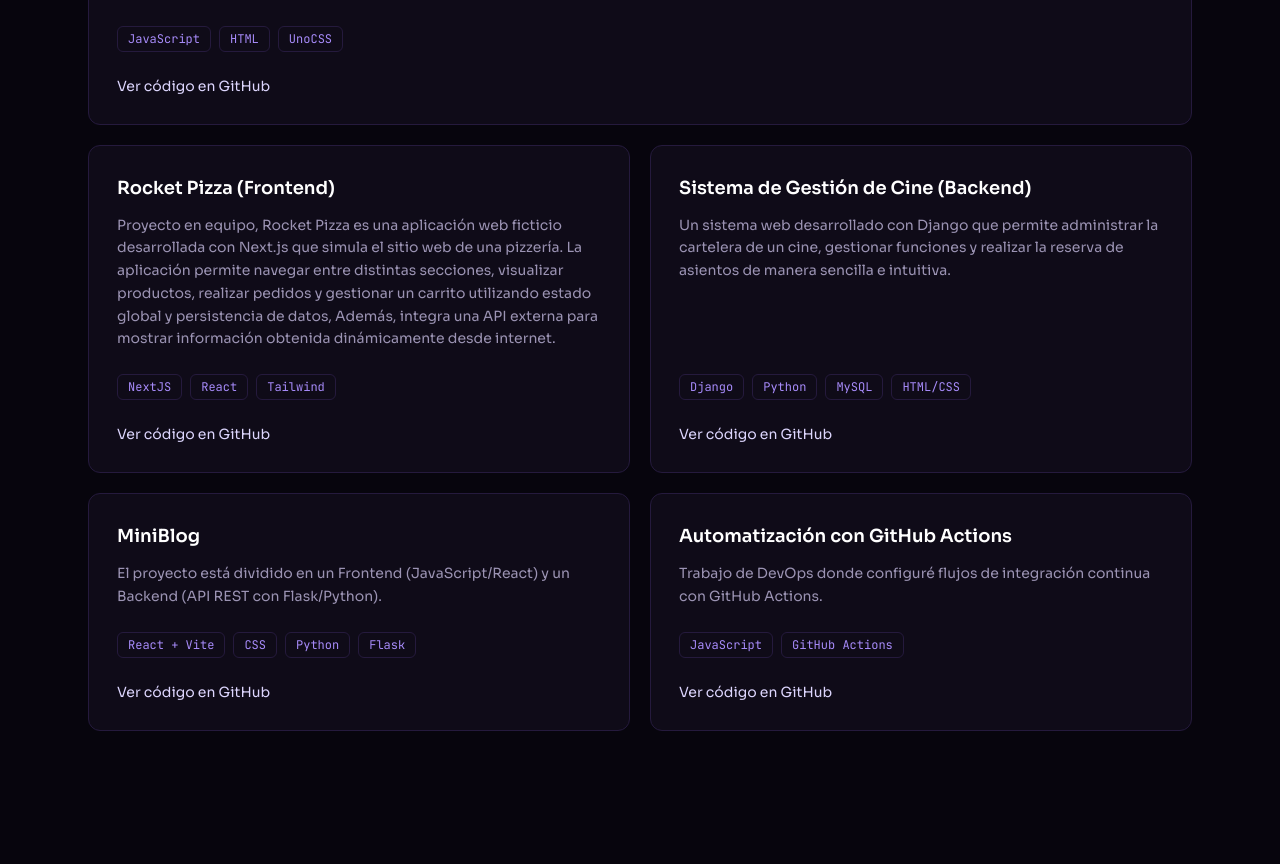
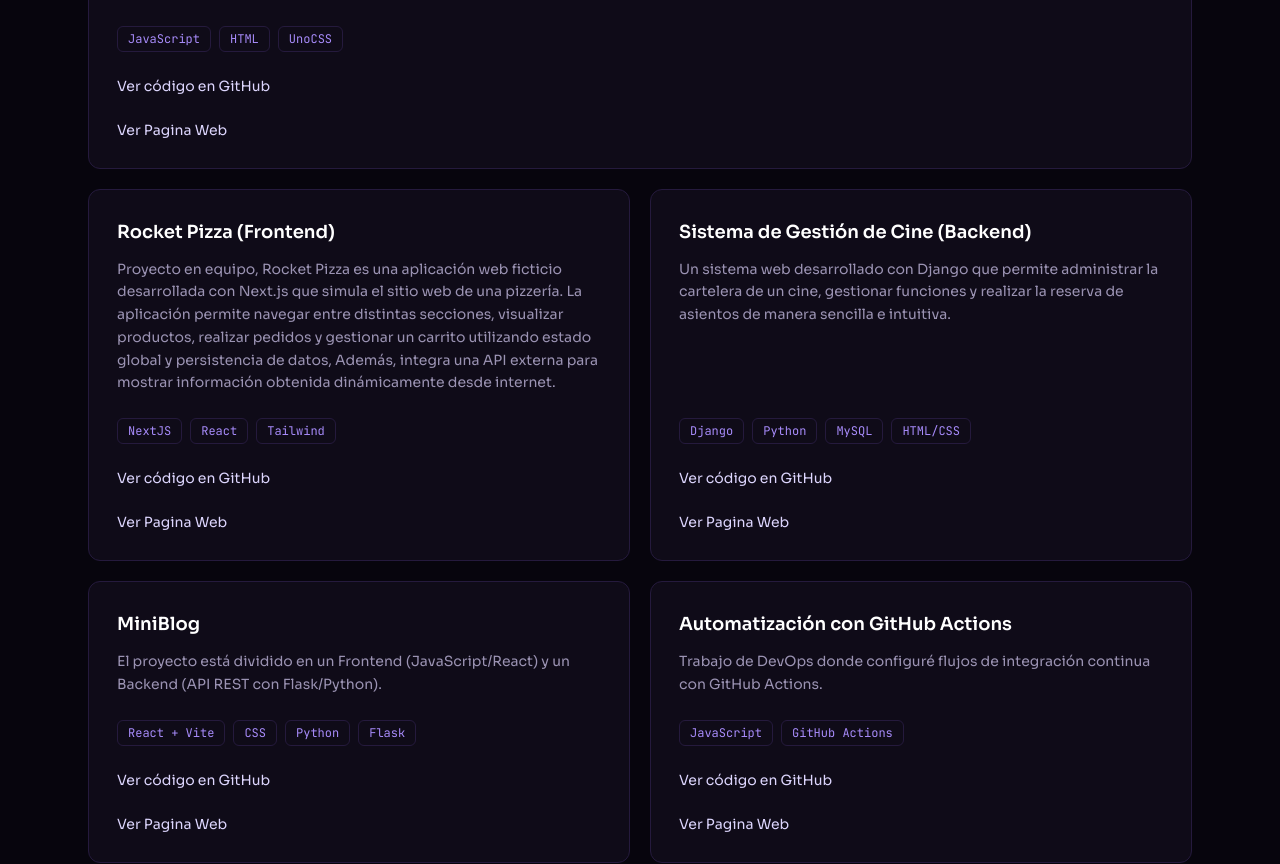
Before and after one commit to MateeGonzaa/miPortafolio, a React (Vite) app: page / in a window 1280 px wide. Shown: the part 1580-2444 px from the top of the page. Built offline with nearby package versions, Linux system fonts and the light colour scheme.

Commit message:
mejoras importantes

```diff
--- a/src/App.jsx
+++ b/src/App.jsx
@@ -187,6 +187,9 @@
       <a href={p.repo} target="_blank" rel="noreferrer" className="mt-6 text-sm text-lilac underline-offset-4 hover:text-glow hover:underline">
         Ver código en GitHub
       </a>
+      <a href={p.web} target="_blank" rel="noreferrer" className="mt-6 text-sm text-lilac underline-offset-4 hover:text-glow hover:underline">
+        Ver Pagina Web
+      </a>
     </article>
   );
 }
--- a/src/data.js
+++ b/src/data.js
@@ -25,7 +25,7 @@
     description:
       "Proyecto en equipo, un Sistema web e-commerce ficticio de ventas de productos de suplementacion deportiva",
     tags: ["JavaScript", "HTML", "UnoCSS"],
-    proyecto: "https://myl-suplementos-deportivos.vercel.app/",
+    web: "https://myl-suplementos-deportivos.vercel.app/",
     repo: "https://github.com/MateeGonzaa/MyL-Suplementos-Deportivos"
   },
   {
```
